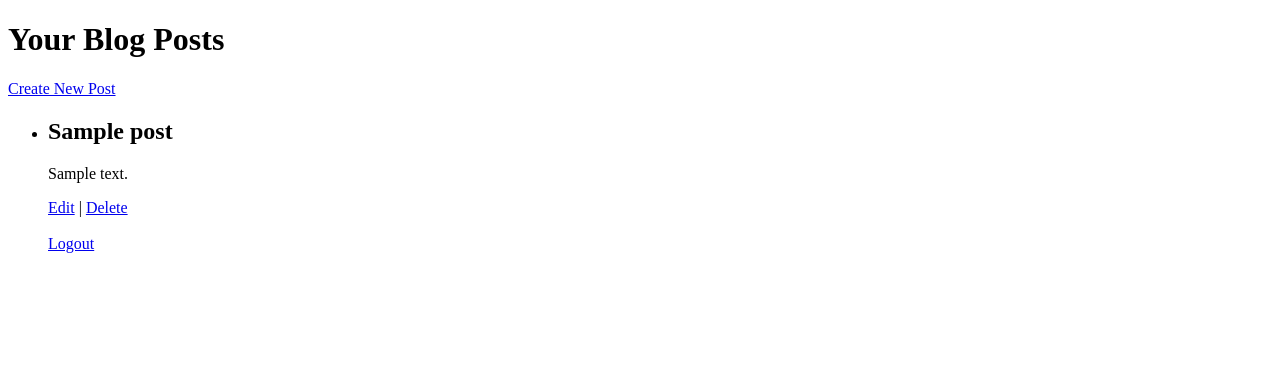
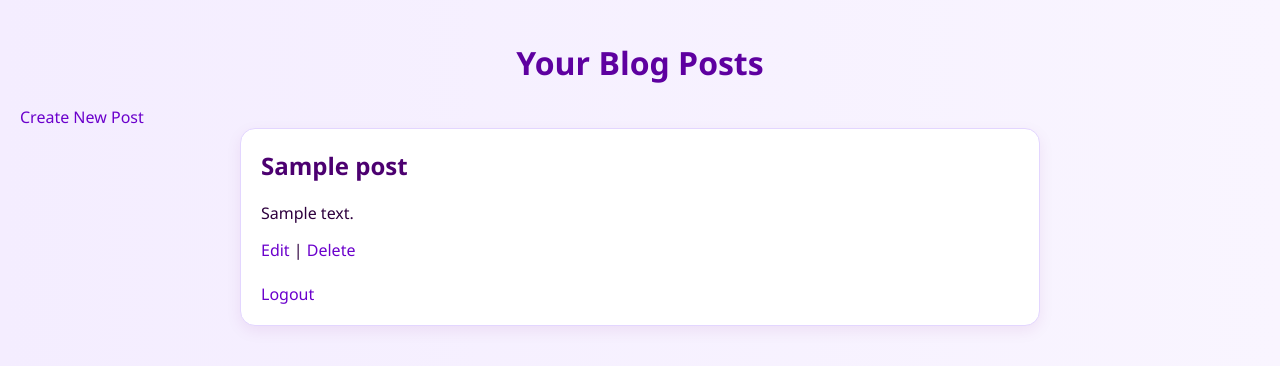
Before and after one commit to rishi4u2u/Task2, a PHP site: page / in a window 1280 px wide. Shown: the top 366 px of the page. Run offline with PHP 8.4, Linux system fonts and the light colour scheme; the visitor is signed in with stand-in values (Sample User, id 1); tables that the repository leaves empty hold one stand-in row (values such as "Sample post").

Commit message:
basic styling

```diff
--- a/index.php
+++ b/index.php
@@ -11,6 +11,88 @@ $posts = $stmt->fetchAll();
 <html>
 <head>
     <title>User's Posts</title>
+      <style>
+        body {
+            margin: 0;
+            padding: 20px;
+            font-family: 'Segoe UI', Tahoma, Geneva, Verdana, sans-serif;
+            background: linear-gradient(to right, #f4edff, #f9f5ff);
+            color: #2e003e;
+        }
+
+        h1 {
+            text-align: center;
+            color: #5e00a0;
+        }
+
+        a {
+            color: #6b00cc;
+            text-decoration: none;
+            font-weight: 500;
+        }
+
+        a:hover {
+            text-decoration: underline;
+        }
+
+        .new-post {
+            display: block;
+            width: max-content;
+            margin: 10px auto 30px;
+            padding: 10px 20px;
+            background-color: #8e44ff;
+            color: white;
+            border-radius: 10px;
+            text-align: center;
+            transition: 0.3s;
+        }
+
+        .new-post:hover {
+            background-color: #7200cc;
+        }
+
+        ul {
+            list-style: none;
+            padding: 0;
+            max-width: 800px;
+            margin: auto;
+        }
+
+        li {
+            background-color: #ffffff;
+            border: 1px solid #e3d6ff;
+            padding: 20px;
+            border-radius: 15px;
+            margin-bottom: 20px;
+            box-shadow: 0 5px 15px rgba(128, 0, 128, 0.08);
+        }
+
+        h2 {
+            color: #4c0070;
+            margin-top: 0;
+        }
+
+        p {
+            margin-bottom: 15px;
+        }
+
+        .actions {
+            margin-top: 10px;
+        }
+
+        .actions a {
+            margin-right: 15px;
+            font-size: 14px;
+        }
+
+        .logout {
+            display: block;
+            margin: 40px auto 0;
+            width: max-content;
+            color: #9900cc;
+        }
+    </style>
+
 </head>
 <body>
     <h1>Your Blog Posts</h1>
```
Also changed, not shown: login.php (+54 -0 lines), register.php (+61 -0 lines).
